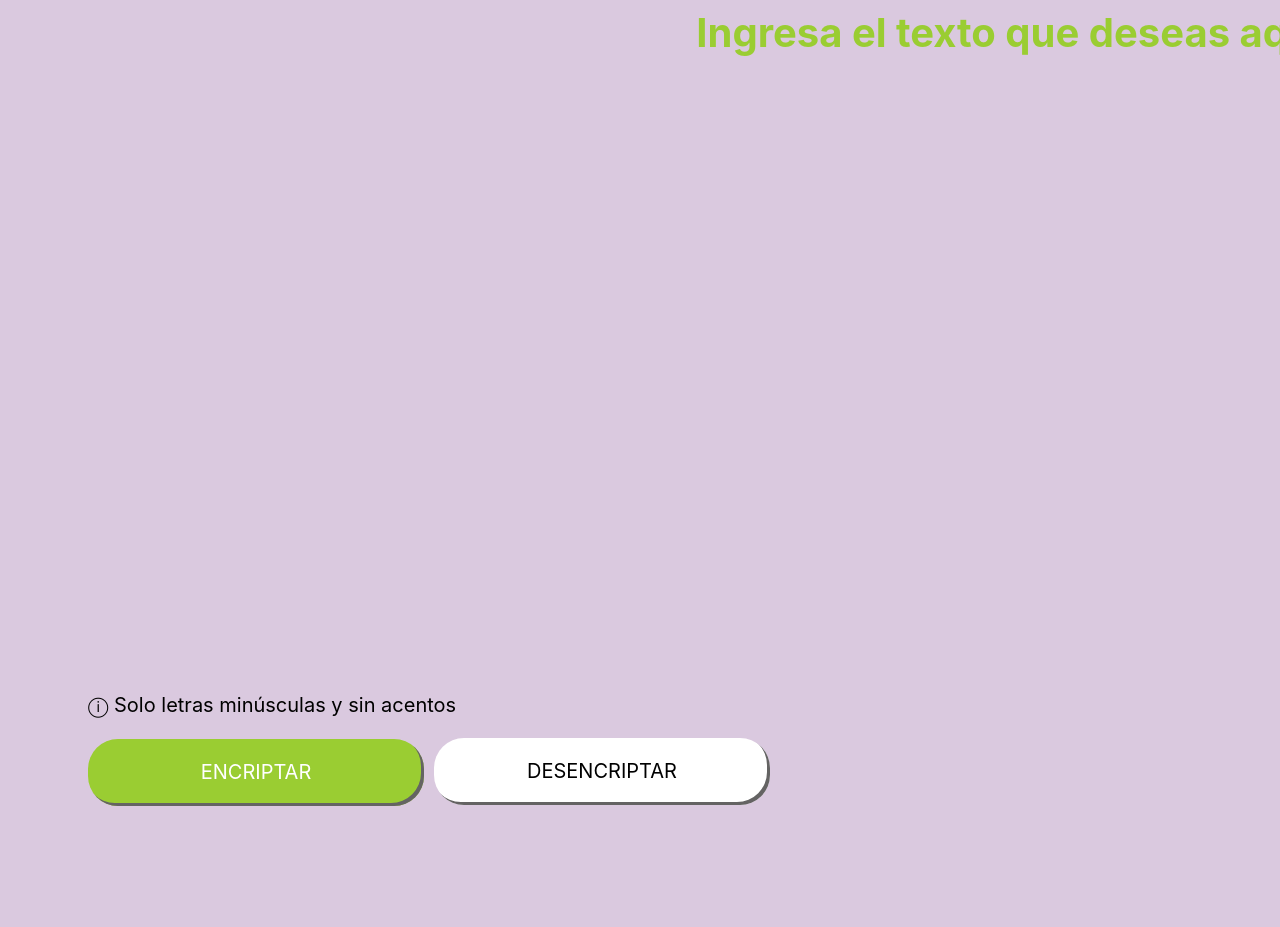
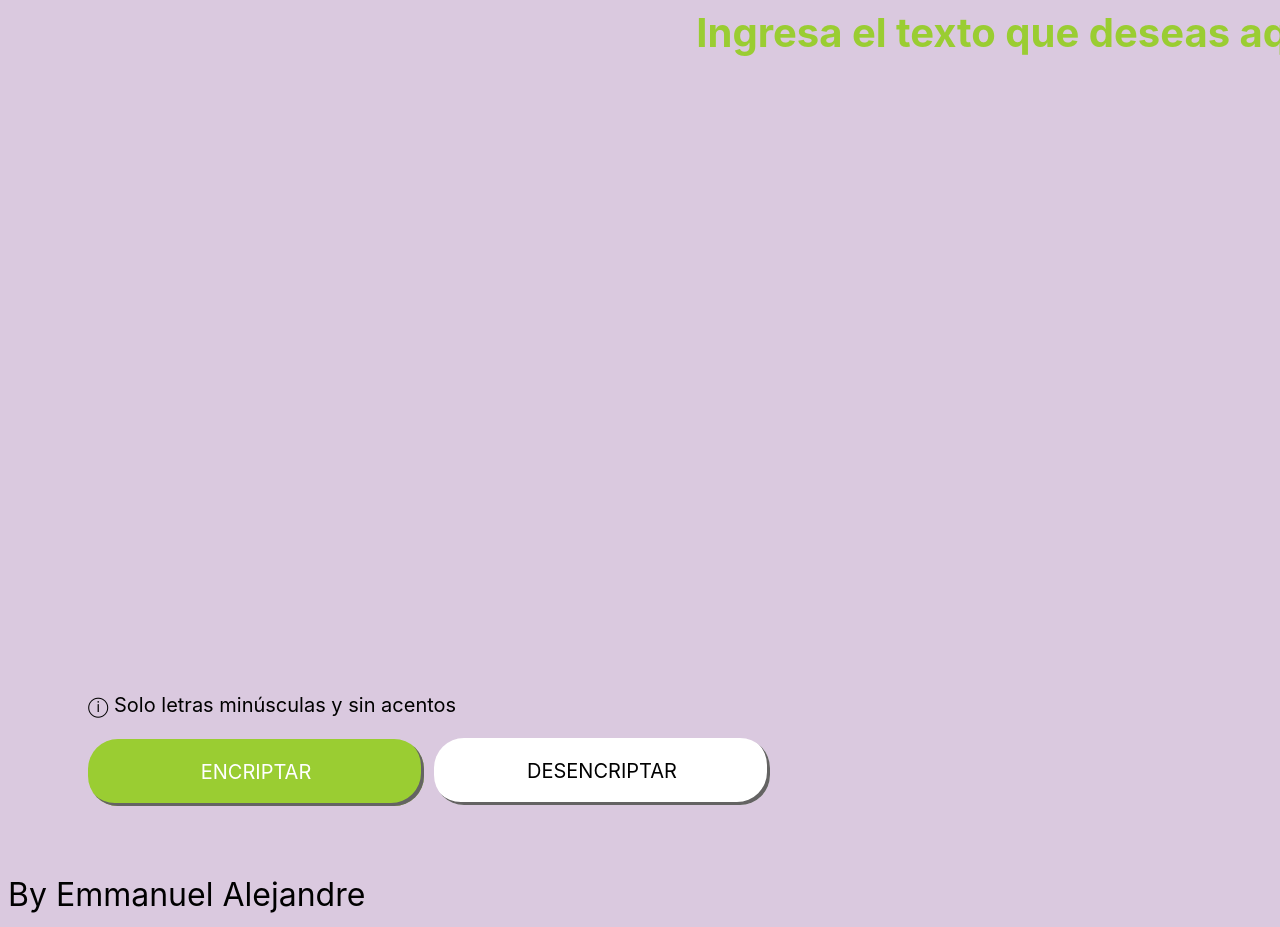
Before and after one commit to EmmanuelAle/Encriptador, a plain HTML site: page index.html in a window 1280 px wide. Shown: the part 76-1003 px from the top of the page. Before the commit the page ends 947 px from the top, so only its background shows below. Drawn offline with Linux system fonts and the light colour scheme; a web font is replaced by a local one.

Commit message:
Actualizar index

```diff
--- a/index.html
+++ b/index.html
@@ -41,4 +41,7 @@
     </main>
     <script src="app.js"></script>
 </body>
+<footer>
+    By Emmanuel Alejandre
+</footer>
 </html>
```
